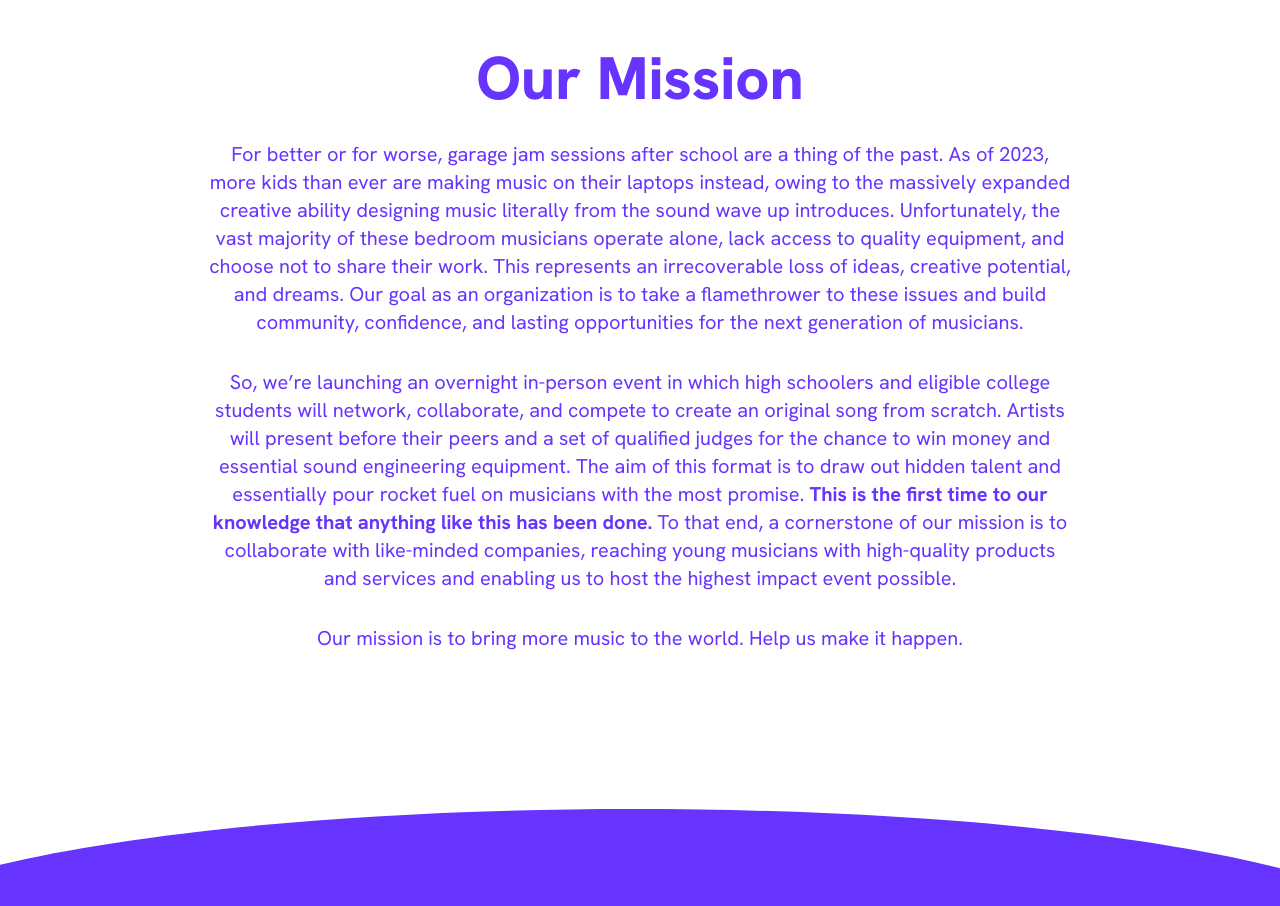
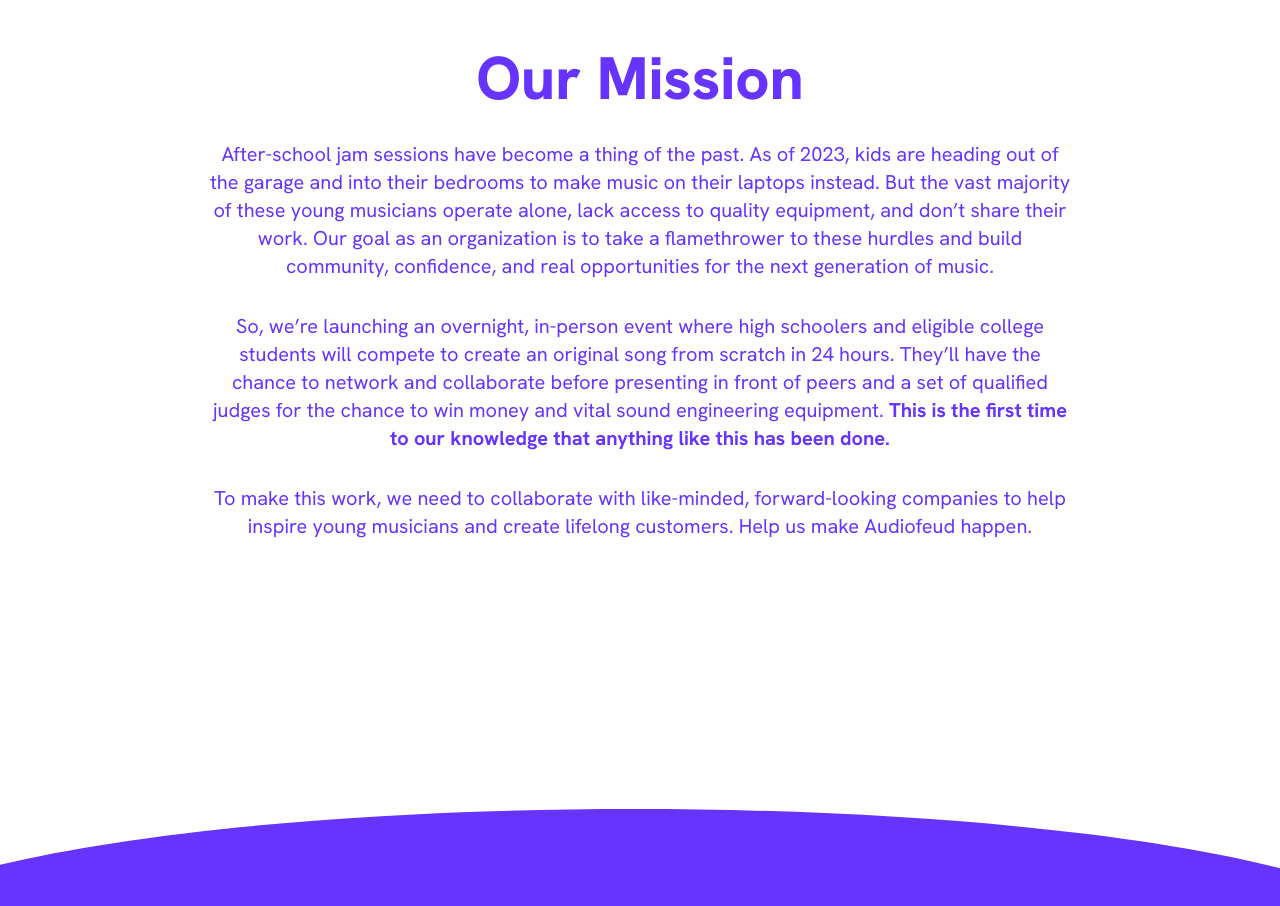
Before and after one commit to ADthekid/audiofeud-sponsors, a Next.js app: page / in a window 1280 px wide. Shown: the part 800-1706 px from the top of the page. Built offline with nearby package versions, Linux system fonts and the light colour scheme.

Commit message:
Update page.tsx
test

```diff
--- a/app/page.tsx
+++ b/app/page.tsx
@@ -45,13 +45,13 @@ export default function Home() {
         <h1 className="pt-12 text-center text-audiofeudpurple font-extrabold font-waterfall lg:text-6xl md:text-5xl sm:text-5xl text-4xl">Our Mission</h1>
         <div className="flex flex-col items-center justify-center py-4">
           <p className="max-w-4xl text-center text-audiofeudpurple md:text-xl sm:text-lg text-medium px-4 py-4">
-            For better or for worse, garage jam sessions after school are a thing of the past. As of 2023, more kids than ever are making music on their laptops instead, owing to the massively expanded creative ability designing music literally from the sound wave up introduces. Unfortunately, the vast majority of these bedroom musicians operate alone, lack access to quality equipment, and choose not to share their work. This represents an irrecoverable loss of ideas, creative potential, and dreams. Our goal as an organization is to take a flamethrower to these issues and build community, confidence, and lasting opportunities for the next generation of musicians.
+            After-school jam sessions have become a thing of the past. As of 2023, kids are heading out of the garage and into their bedrooms to make music on their laptops instead. But the vast majority of these young musicians operate alone, lack access to quality equipment, and don’t share their work. Our goal as an organization is to take a flamethrower to these hurdles and build community, confidence, and real opportunities for the next generation of music.
           </p>
           <p className="max-w-4xl text-center text-audiofeudpurple md:text-xl sm:text-lg text-medium px-4 py-4">
-            So, we’re launching an overnight in-person event in which high schoolers and eligible college students will network, collaborate, and compete to create an original song from scratch. Artists will present before their peers and a set of qualified judges for the chance to win money and essential sound engineering equipment. The aim of this format is to draw out hidden talent and essentially pour rocket fuel on musicians with the most promise. <b>This is the first time to our knowledge that anything like this has been done.</b> To that end, a cornerstone of our mission is to collaborate with like-minded companies, reaching young musicians with high-quality products and services and enabling us to host the highest impact event possible.
+            So, we’re launching an overnight, in-person event where high schoolers and eligible college students will compete to create an original song from scratch in 24 hours. They’ll have the chance to network and collaborate before presenting in front of peers and a set of qualified judges for the chance to win money and vital sound engineering equipment. <b>This is the first time to our knowledge that anything like this has been done.</b>
           </p>
           <p className="max-w-4xl text-center text-audiofeudpurple md:text-xl sm:text-lg text-medium px-4 py-4">
-            Our mission is to bring more music to the world. Help us make it happen.
+            To make this work, we need to collaborate with like-minded, forward-looking companies to help inspire young musicians and create lifelong customers. Help us make Audiofeud happen.
           </p>
         </div>
         {/*<ul className="justify-center h-auto flex-wrap flex mt-2 mb-2 items-center">
```
